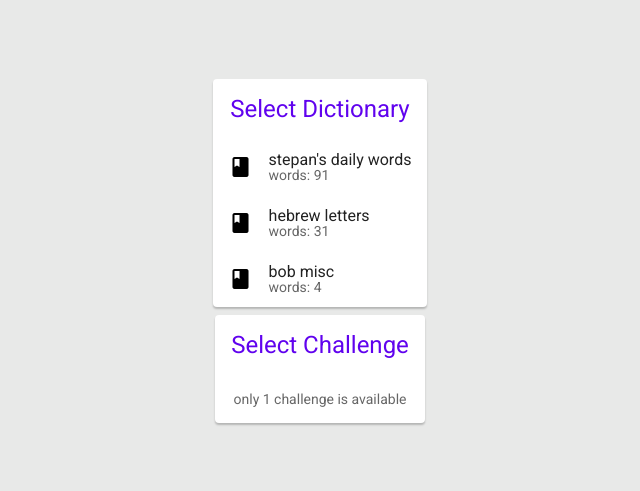
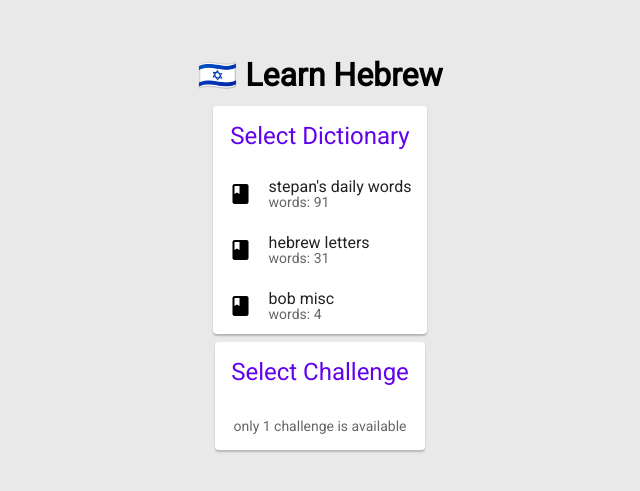
Before and after one commit to StepanoidTeam/learn-hebrew, a website with bundled scripts: page index.html in a window 1280 px wide. Shown: the part 149-640 px from the top of the page, without its empty margins (320-960 px from the left). Built offline with nearby package versions, Linux system fonts and the light colour scheme.

Commit message:
main page header added

```diff
--- a/index.html
+++ b/index.html
@@ -8,6 +8,7 @@
     <link rel="stylesheet" href="style.css" />
   </head>
   <body>
+    <h1>🇮🇱 Learn Hebrew</h1>
     <div class="card">
       <div class="card__title">select dictionary</div>
 
```
